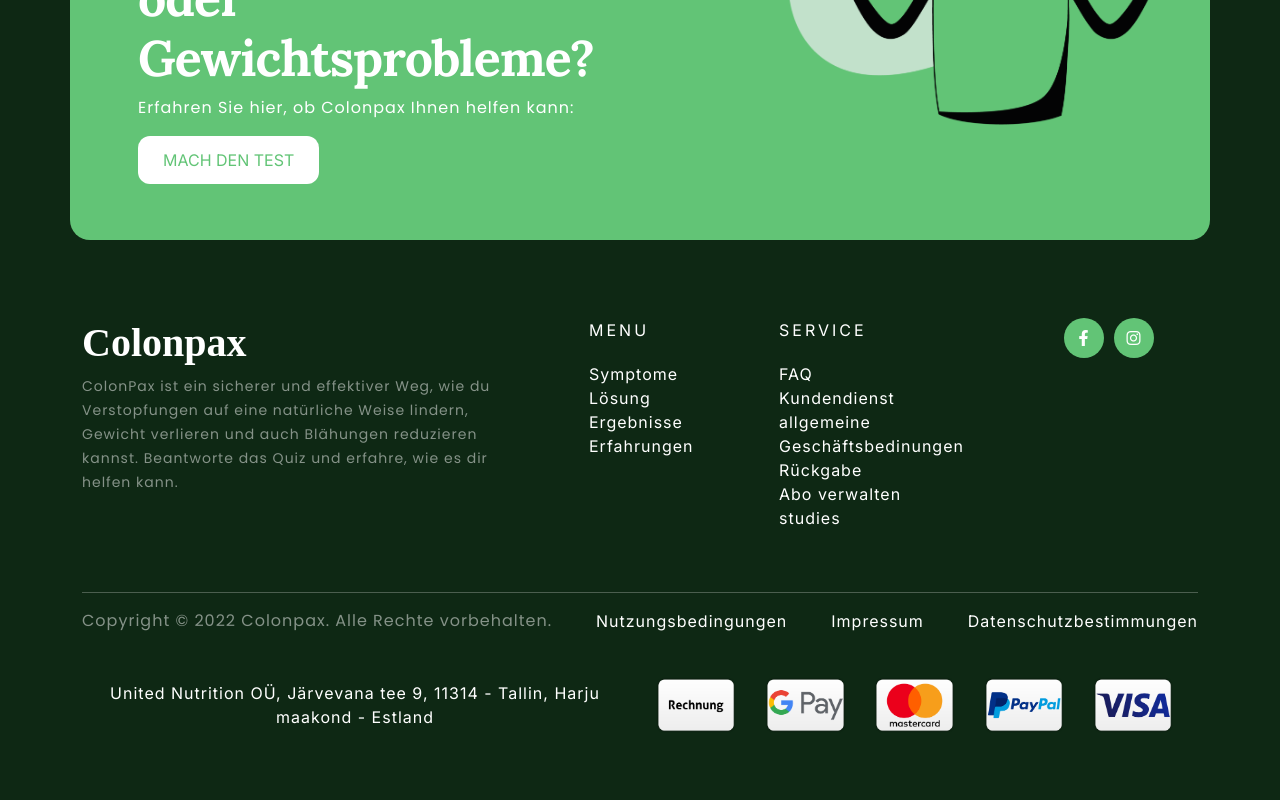
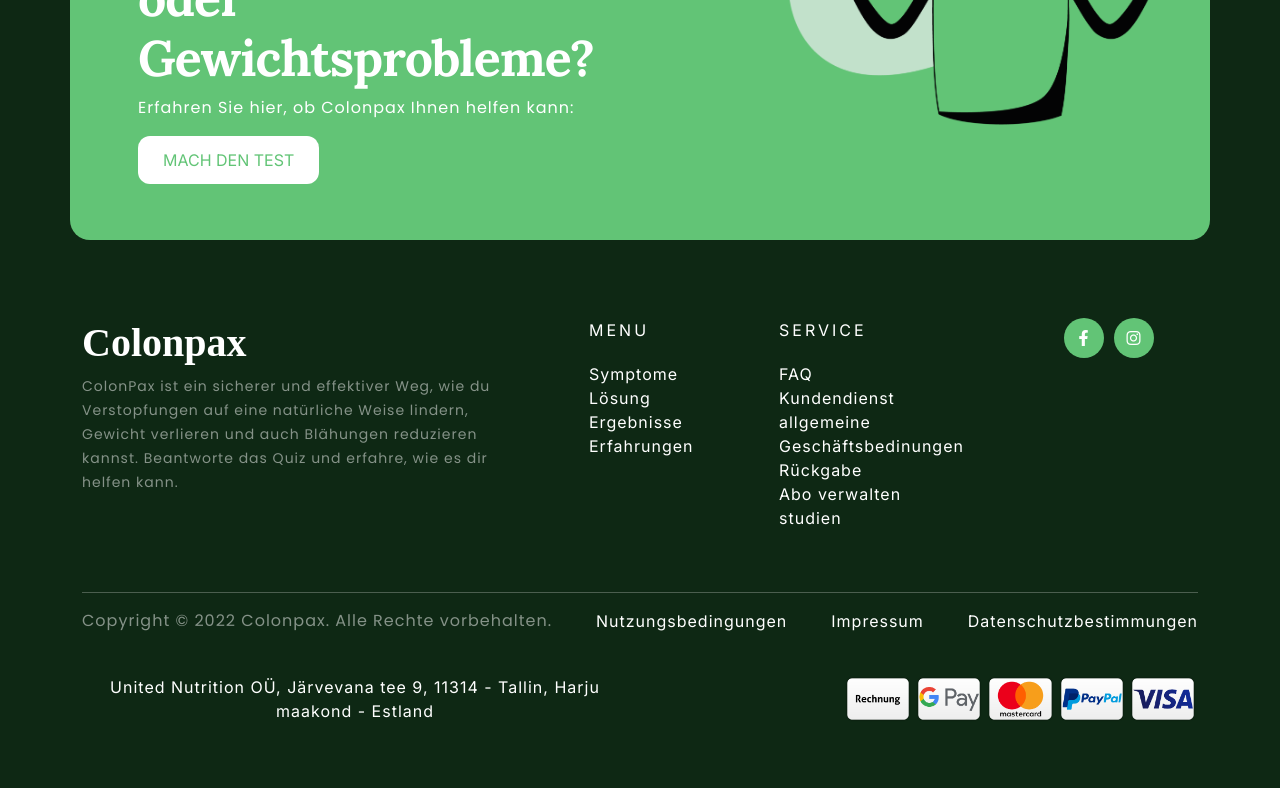
Before and after one commit to git-futurein/colonpax, a React (Create React App) app: page / in a window 1280 px wide. Shown: the part 5956-6756 px from the top of the page. Built offline with nearby package versions, Linux system fonts and the light colour scheme.

Commit message:
meta added

```diff
--- a/public/index.html
+++ b/public/index.html
@@ -4,8 +4,8 @@
 		<meta charset="utf-8" />
 		<link rel="icon" href="images/logo.svg" />
 		<meta name="viewport" content="width=device-width, initial-scale=1" />
-		<meta name="theme-color" content="#000000" />
-		<meta name="description" content="Web site created using create-react-app" />
+		<meta name="theme-color" content="#62c476" />
+		<meta name="description" content="Colonpax ist ein sicherer und effektiver Weg, um die Verstopfung zu lösen, Gewicht zu reduzieren und den Blähbauch zu lindern. Machen Sie das Quiz, um zu erfahren, wie es Ihnen helfen kann." />
 		<link rel="apple-touch-icon" href="%PUBLIC_URL%/logo192.png" />
 		<link rel="preconnect" href="https://fonts.googleapis.com" />
 		<link rel="preconnect" href="https://fonts.gstatic.com" crossorigin />
@@ -46,7 +46,7 @@
 			href="https://cdn.jsdelivr.net/npm/bootstrap-icons@1.10.2/font/bootstrap-icons.css"
 		/>
 		<meta name="facebook-domain-verification" content="3gnv38wtefsw54pkt1dkoclx3nctow" />
-		<title>Colonpax</title>
+		<title>Colonpax - der einzigartige Ballaststoffkomplex</title>
 		<script data-obct type="text/javascript">
 			/** DO NOT MODIFY THIS CODE**/
 			!(function (_window, _document) {
--- a/src/pages/footer/Footer.css
+++ b/src/pages/footer/Footer.css
@@ -181,7 +181,7 @@
 	/* gap: 10px; */
 }
 .payment-imgs img {
-	width: 80%;
+	width: 100%;
 	height: 100%;
 }
 
--- a/src/pages/footer/Footer.jsx
+++ b/src/pages/footer/Footer.jsx
@@ -82,7 +82,7 @@
 								<Link to="/subscription-cancellation">Abo verwalten</Link>
 							</li>
 							<li>
-								<Link to="/studies">studies</Link>
+								<Link to="/studies">studien</Link>
 							</li>
 						</ul>
 					</div>
@@ -115,7 +115,8 @@
 							United Nutrition OÜ, Järvevana tee 9, 11314 - Tallin, Harju maakond - Estland
 						</p>
 					</div>
-					<div className="col-12 col-lg-6">
+					<div className="col-lg-2"></div>
+					<div className="col-12 col-lg-4">
 						<div className="payment-imgs">
 							<img src="/images/pay-img-1.png" alt="" />
 							<img src="/images/pay-img-2.png" alt="" />
```
